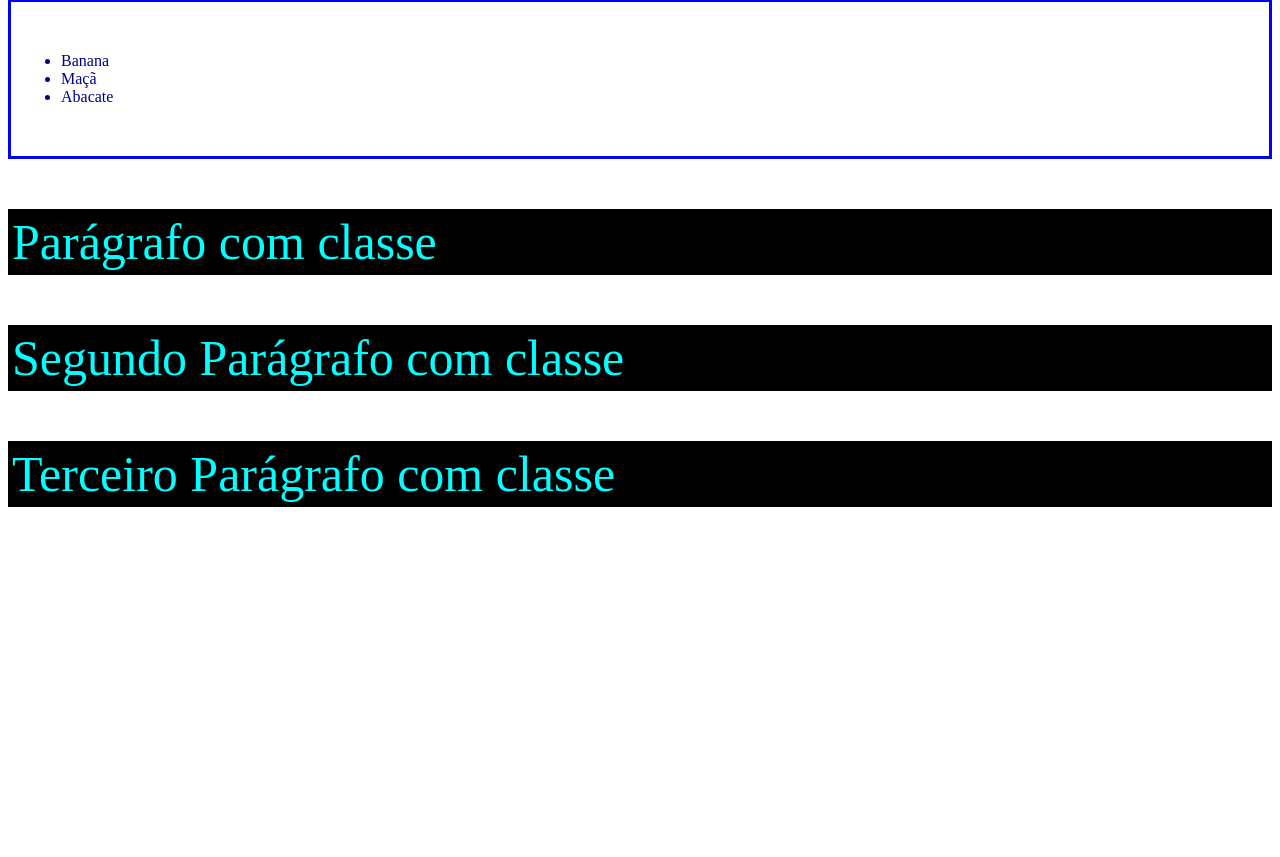
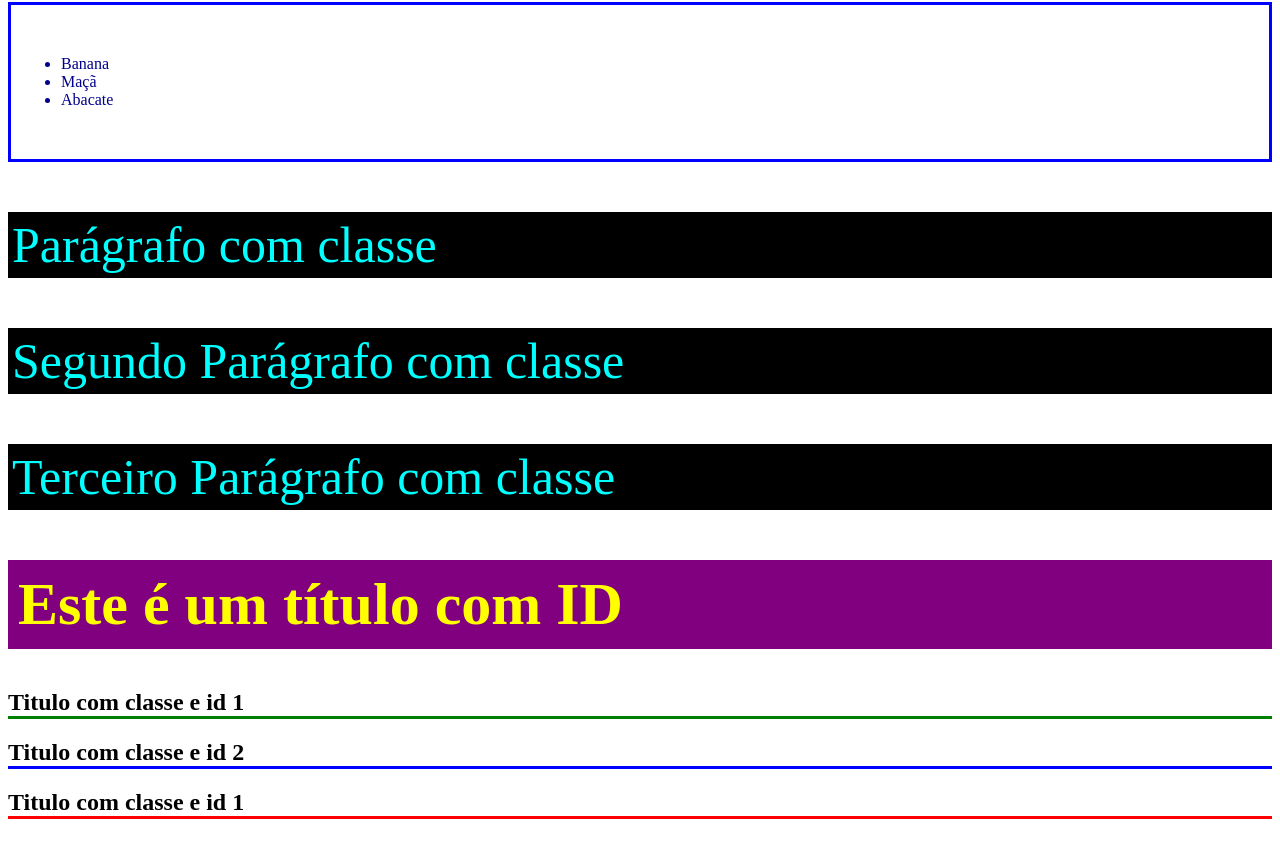
Before and after one commit to Caio-Lessaa/Estudos-de-HTML-e-CSS, a plain HTML site: page Intro/CSS/index.html in a window 1280 px wide. Shown: the part 809-1666 px from the top of the page. Drawn offline with Linux system fonts and the light colour scheme.

Commit message:
Ordem de seletores

```diff
--- a/Intro/CSS/CSS/styles.css
+++ b/Intro/CSS/CSS/styles.css
@@ -4,16 +4,36 @@ body {
     padding-bottom: 500px;
 }
 
-h2 {
-    color: green
-}
-
 p {
     color: blueviolet
 }
 
+
+/* Para Classes o seletor no arquivo CSS é o "." e após é colocado o nome dado a classe*/
 .paragraph {
     background-color: #000;
     color: aqua;
     padding: 4px;
 }
+
+/* Id's*/
+/* Pra Id's o seletor no arquivo CSS é o "#" e após ele é colocado o nome dado ao ID*/
+#exclusive-title {
+    background-color: purple;
+    color: yellow;
+    padding: 10px;
+    font-size: 60px;
+}
+
+/* Ordem das regras */
+h2 {
+    border-bottom: 3px solid red;
+}
+
+.titulo {
+    border-bottom: solid blue;
+}
+
+#algum-titulo {
+    border-bottom: solid green;
+}
--- a/Intro/CSS/index.html
+++ b/Intro/CSS/index.html
@@ -45,5 +45,15 @@
         <p class="paragraph">Parágrafo com classe</p>
         <p class="paragraph">Segundo Parágrafo com classe</p>
         <p class="paragraph">Terceiro Parágrafo com classe</p>
+
+        <!-- ID -->
+         <h1 id="exclusive-title">Este é um título com ID</h1>
+
+
+         <!-- Multiplas regras, ordem do CSS -->
+
+         <h2 id="algum-titulo" class="titulo">Titulo com classe e id 1</h2>
+         <h2 class="titulo">Titulo com classe e id 2</h2>
+         <h2>Titulo com classe e id 1</h2>
 </body>
 </html>
```
